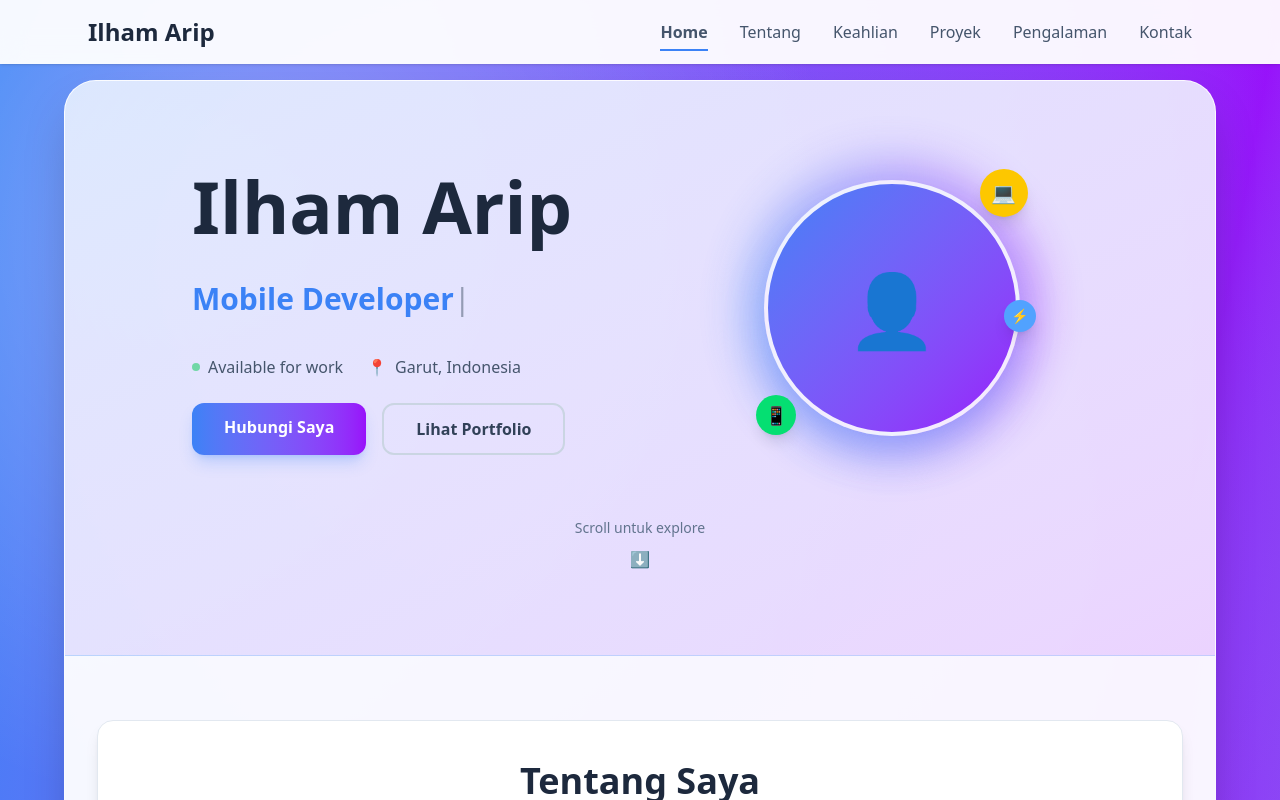
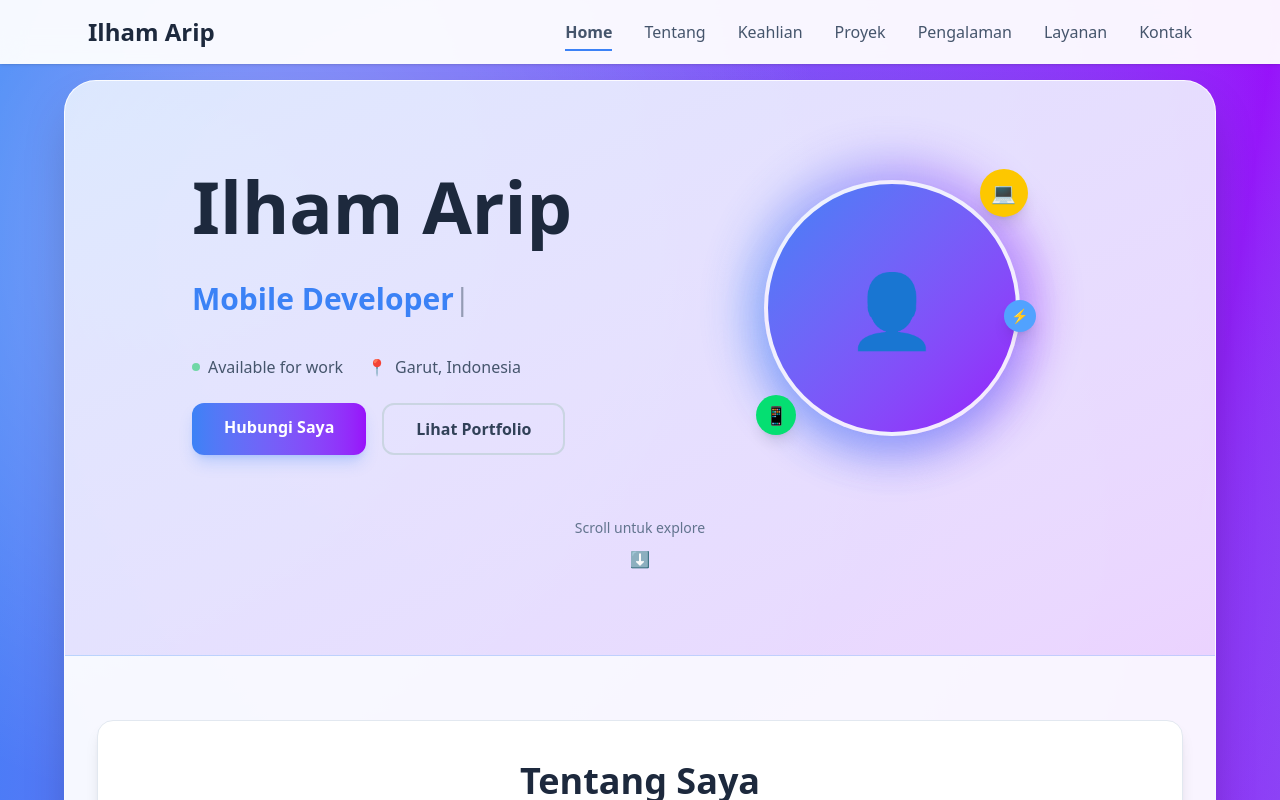
Before and after one commit to ilhamganteng321/react-cv, a React (Vite) app: page / in a window 1280 px wide. Shown: the top 800 px of the page. Built offline with nearby package versions, Linux system fonts and the light colour scheme.

Commit message:
added section service

```diff
--- a/index.html
+++ b/index.html
@@ -2,11 +2,11 @@
 <html lang="en">
   <head>
     <meta charset="UTF-8" />
-    <link rel="icon" type="image/svg+xml" href="/vite.svg" />
+    <link rel="icon" type="image/svg+xml" href="/src/assets/profile.jpg" />
     <!-- Tambahkan di public/index.html -->
 <link rel="stylesheet" href="https://cdnjs.cloudflare.com/ajax/libs/font-awesome/6.4.0/css/all.min.css">
     <meta name="viewport" content="width=device-width, initial-scale=1.0" />
-    <title>react-cv</title>
+    <title>Ilham Arip</title>
   </head>
   <body>
     <div id="root"></div>
--- a/src/App.jsx
+++ b/src/App.jsx
@@ -5,6 +5,7 @@ import Experience from "./components/Experiences";
 import Hero from "./components/Hero";
 import Navbar from "./components/Navbar";
 import Projects from "./components/Projects";
+import ServicesSection from "./components/Service";
 import Skills from "./components/Skills";
 
 function App() {
@@ -24,6 +25,7 @@ function App() {
               <Skills />
               <Projects/>
               <ExperienceTimeline />
+              <ServicesSection/>
               <Contact />
             </div>
           </div>
--- a/src/components/Navbar.jsx
+++ b/src/components/Navbar.jsx
@@ -11,6 +11,7 @@ const Navbar = () => {
     { href: '#skills', label: 'Keahlian' },
     { href: '#projects', label: 'Proyek' },
     { href: '#experience', label: 'Pengalaman' },
+    { href: '#services', label: 'Layanan' },
     { href: '#contact', label: 'Kontak' }
   ]
 
@@ -19,7 +20,7 @@ const Navbar = () => {
       setIsScrolled(window.scrollY > 50)
 
       // Update active section based on scroll position
-      const sections = ['home', 'about', 'skills', 'projects', 'experience', 'contact']
+      const sections = ['home', 'about', 'skills', 'projects', 'experience','services' ,'contact']
       const current = sections.find(section => {
         const element = document.getElementById(section)
         if (element) {
--- /dev/null
+++ b/src/components/Service.jsx
@@ -0,0 +1,131 @@
+import React from 'react';
+
+const ServicesSection = () => {
+  const scrollToSection = (sectionId) => {
+    const section = document.getElementById(sectionId);
+    if (section) {
+      section.scrollIntoView({ behavior: 'smooth' });
+    }
+  };
+
+  const services = [
+    {
+      id: 1,
+      title: 'Aplikasi Mobile',
+      description: 'Pengembangan aplikasi Android & iOS menggunakan Flutter, Kotlin, atau React Native — cepat, responsif, dan ramah pengguna.',
+      icon: 'fa-mobile-alt',
+      gradientFrom: 'from-blue-500',
+      gradientTo: 'to-indigo-600',
+      delay: '100'
+    },
+    {
+      id: 2,
+      title: 'Landing Page',
+      description: 'Desain dan pengembangan landing page yang modern dan menarik — SEO-friendly dan dioptimalkan untuk konversi.',
+      icon: 'fa-file-code',
+      gradientFrom: 'from-green-500',
+      gradientTo: 'to-teal-600',
+      delay: '200'
+    },
+    {
+      id: 3,
+      title: 'Website Company Profile',
+      description: 'Website profesional untuk perusahaan Anda — informatif, responsif, dan mudah dikelola dengan CMS atau backend kustom.',
+      icon: 'fa-building',
+      gradientFrom: 'from-purple-500',
+      gradientTo: 'to-pink-600',
+      delay: '300'
+    },
+    {
+      id: 4,
+      title: 'Aplikasi Web Kustom',
+      description: 'Sistem berbasis web seperti dashboard, manajemen inventaris, sistem akademik, atau alat internal — disesuaikan dengan kebutuhan bisnis Anda.',
+      icon: 'fa-laptop-code',
+      gradientFrom: 'from-yellow-500',
+      gradientTo: 'to-orange-600',
+      delay: '400'
+    },
+    {
+      id: 5,
+      title: 'REST API & Backend',
+      description: 'Pengembangan RESTful API yang aman dan skalabel, integrasi database, dan layanan backend siap terhubung dengan frontend Anda.',
+      icon: 'fa-server',
+      gradientFrom: 'from-red-500',
+      gradientTo: 'to-rose-600',
+      delay: '500'
+    },
+    {
+      id: 6,
+      title: 'Pemeliharaan & Dukungan',
+      description: 'Pemeliharaan rutin, pembaruan fitur, perbaikan bug, dan dukungan teknis untuk aplikasi atau website Anda.',
+      icon: 'fa-tools',
+      gradientFrom: 'from-cyan-500',
+      gradientTo: 'to-blue-600',
+      delay: '600'
+    }
+  ];
+
+  return (
+    <section id="services" className="py-20 bg-white section-box">
+      <div className="max-w-6xl mx-auto px-4 sm:px-6 lg:px-8">
+        <div className="text-center mb-16 fade-in">
+          <h2 className="text-4xl font-bold text-gray-900 mb-4">
+            Layanan
+          </h2>
+          <div className="w-24 h-1 bg-gradient-to-r from-blue-500 to-purple-600 mx-auto"></div>
+          <p className="text-gray-600 mt-4 max-w-2xl mx-auto">
+            Saya menawarkan berbagai layanan pengembangan digital untuk membantu mewujudkan bisnis dan ide Anda.
+          </p>
+        </div>
+
+        <div className="grid md:grid-cols-2 lg:grid-cols-3 gap-8">
+          {services.map((service) => (
+            <div
+              key={service.id}
+              className="group relative"
+            >
+              {/* Background glass blur effect - Versi Putih */}
+              <div className="absolute inset-0 bg-white backdrop-blur-lg rounded-2xl border border-gray-200 shadow-lg shadow-gray-100"></div>
+
+              {/* Content */}
+              <div className="relative p-6 rounded-2xl">
+                <div className={`w-12 h-12 bg-gradient-to-r ${service.gradientFrom} ${service.gradientTo} rounded-xl flex items-center justify-center mb-4 group-hover:scale-110 transition-transform duration-300`}>
+                  <i className={`fas ${service.icon} text-white text-xl`}></i>
+                </div>
+
+                <h3 className="text-xl font-semibold text-gray-900 mb-3">
+                  {service.title}
+                </h3>
+                <p className="text-gray-600">
+                  {service.description}
+                </p>
+
+                {/* Hover effect line */}
+                <div className="absolute bottom-0 left-6 right-6 h-0.5 bg-gradient-to-r from-transparent via-blue-500 to-transparent transform scale-x-0 group-hover:scale-x-100 transition-transform duration-300"></div>
+              </div>
+            </div>
+          ))}
+        </div>
+
+        {/* Button dengan glass effect - Versi Putih */}
+        <div className="text-center mt-12">
+          <button
+            onClick={() => scrollToSection('contact')}
+            className="relative px-8 py-3 rounded-full font-semibold overflow-hidden group"
+          >
+            {/* Glass background - Versi Putih */}
+            <div className="absolute inset-0 bg-gradient-to-r from-blue-500 to-purple-600 rounded-full"></div>
+
+            {/* Shine effect */}
+            <div className="absolute inset-0 translate-x-[-100%] group-hover:translate-x-[100%] transition-transform duration-1000 bg-gradient-to-r from-transparent via-white/30 to-transparent"></div>
+
+            {/* Text */}
+            <span className="relative text-white">Butuh Developer? Hubungi Saya!</span>
+          </button>
+        </div>
+      </div>
+    </section>
+  );
+};
+
+export default ServicesSection;
```
Also changed, not shown: src/assets/profile.jpg (added), src/index.css (line endings or trailing spaces).
